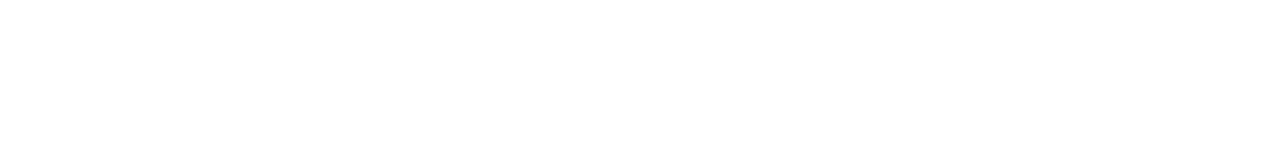
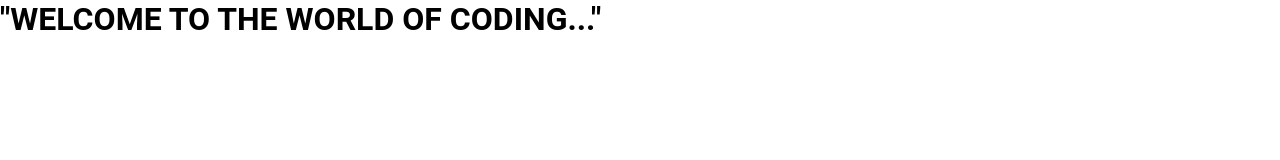
Before and after one commit to Freshman-tech/custom-html5-video, a plain HTML site: page index.html in a window 1280 px wide. Shown: the top 160 px of the page. Drawn offline with Linux system fonts and the light colour scheme.

Commit message:
Update index.html

```diff
--- a/index.html
+++ b/index.html
@@ -8,6 +8,7 @@
   <link rel="stylesheet" href="style.css" type="text/css">
 </head>
 <body>
+  <h1> "WELCOME TO THE WORLD OF CODING..."</h1>
   <div class="container">
     <div class="video-container" id="video-container">
       <div class="playback-animation" id="playback-animation">
```
